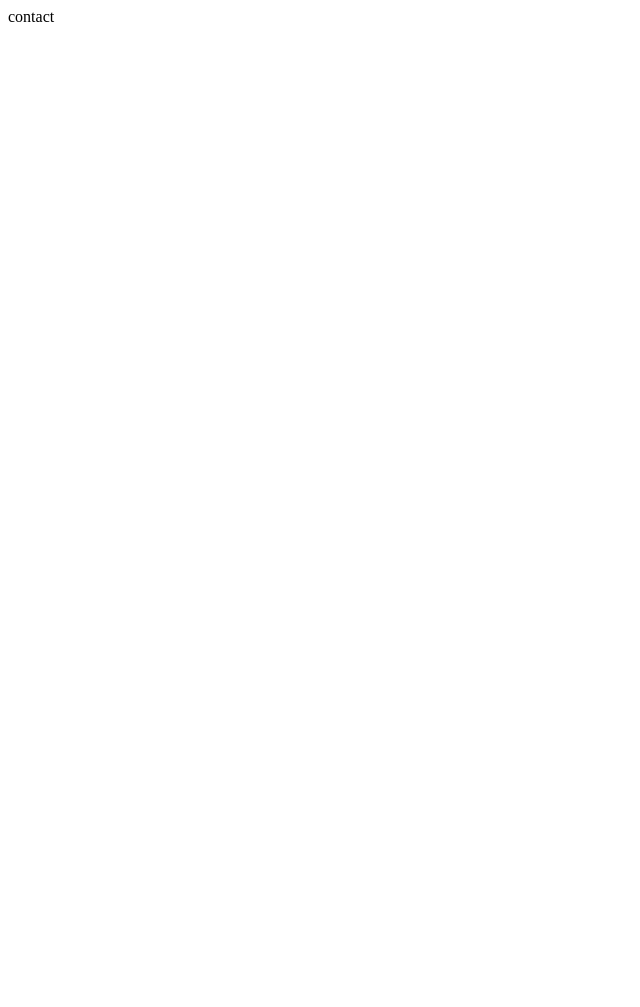
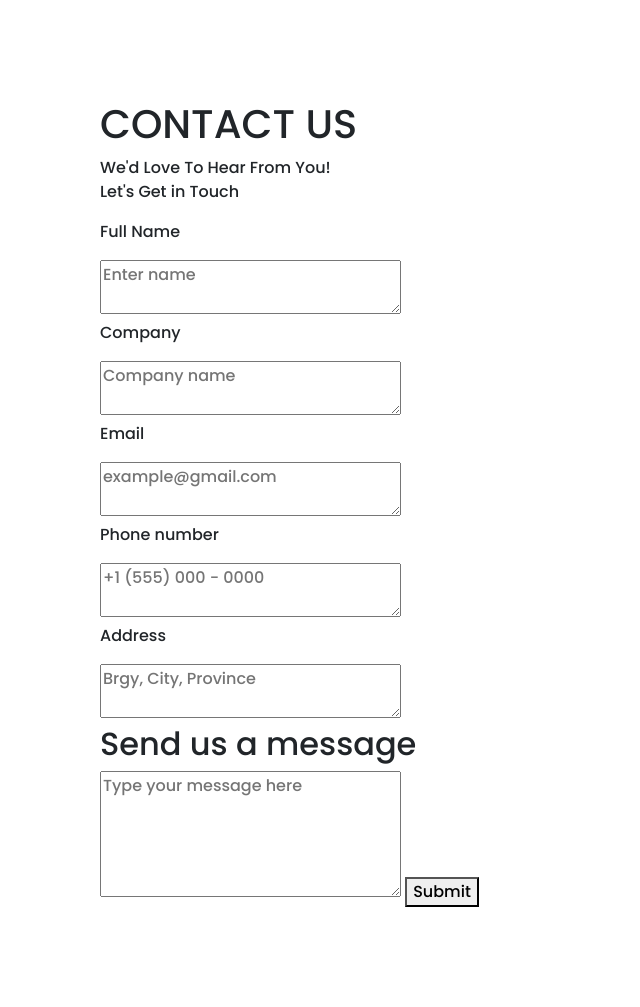
Before and after one commit to Hediphone/Book_Review_Platform, a Laravel app: page /contact in a window 1280 px wide. Before the commit the part shown is almost empty. Shown: the whole page, without its empty margins (0-640 px from the left). Before the commit the page ends 22 px from the top, so only its background shows below. Run offline with Laravel 12, Linux system fonts and the light colour scheme.

Commit message:
Upload Files

```diff
--- a/resources/views/contact.blade.php
+++ b/resources/views/contact.blade.php
@@ -1 +1,58 @@
-contact
+<!DOCTYPE html>
+<html lang="en">
+
+<head>
+    <meta charset="UTF-8">
+    <meta name="viewport" content="width=device-width, initial-scale=1.0">
+    <title>Dashboard</title>
+    <link rel="stylesheet" href="css/dashboard.css">
+    <link href="https://cdn.jsdelivr.net/npm/bootstrap@5.3.3/dist/css/bootstrap.min.css" rel="stylesheet"
+        integrity="sha384-QWTKZyjpPEjISv5WaRU9OFeRpok6YctnYmDr5pNlyT2bRjXh0JMhjY6hW+ALEwIH" crossorigin="anonymous">
+</head>
+
+<body>
+<main>
+        <h1>CONTACT US</h1>
+        <p>We'd Love To Hear From You! <br> Let's Get in Touch</p>
+
+
+        <p><i class="fas fa-envelope icon"></i> Full Name</p>
+            <form action="#" method="post">
+                <textarea name="message" placeholder="Enter name" rows="2"></textarea>
+            </form>
+
+            <p><i class="fas fa-envelope icon"></i> Company</p>
+            <form action="#" method="post">
+                <textarea name="message" placeholder="Company name" rows="2"></textarea>
+            </form>
+
+            <p><i class="fas fa-envelope icon"></i> Email</p>
+            <form action="#" method="post">
+                <textarea name="message" placeholder="example@gmail.com" rows="2"></textarea>
+            </form>
+
+            <p><i class="fas fa-envelope icon"></i> Phone number</p>
+            <form action="#" method="post">
+                <textarea name="message" placeholder="+1 (555) 000 - 0000" rows="2"></textarea>
+            </form>
+
+            <p><i class="fas fa-envelope icon"></i> Address</p>
+            <form action="#" method="post">
+                <textarea name="message" placeholder="Brgy, City, Province" rows="2"></textarea>
+            </form>
+
+
+        <section class="message-form">
+            <h2><i class="fas fa-envelope icon"></i> Send us a message</h2>
+            <form action="#" method="post">
+                <textarea name="message" placeholder="Type your message here" rows="5"></textarea>
+                <button type="button" onclick="window.location.href='{{ url('/contact') }}'">Submit</button>
+            </form>
+        </section>
+
+    </main>
+
+
+</body>
+
+</html>
```
Also changed, not shown: database/database.sqlite, 1 other file.
